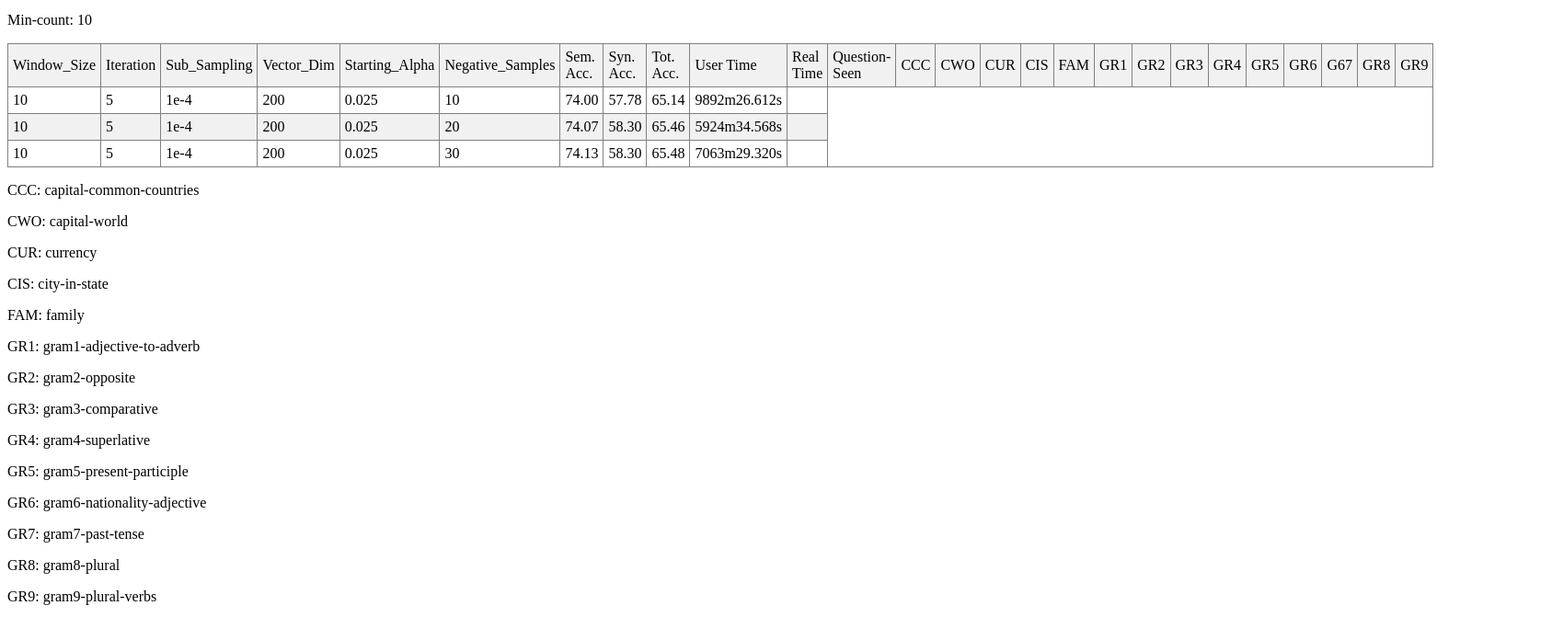
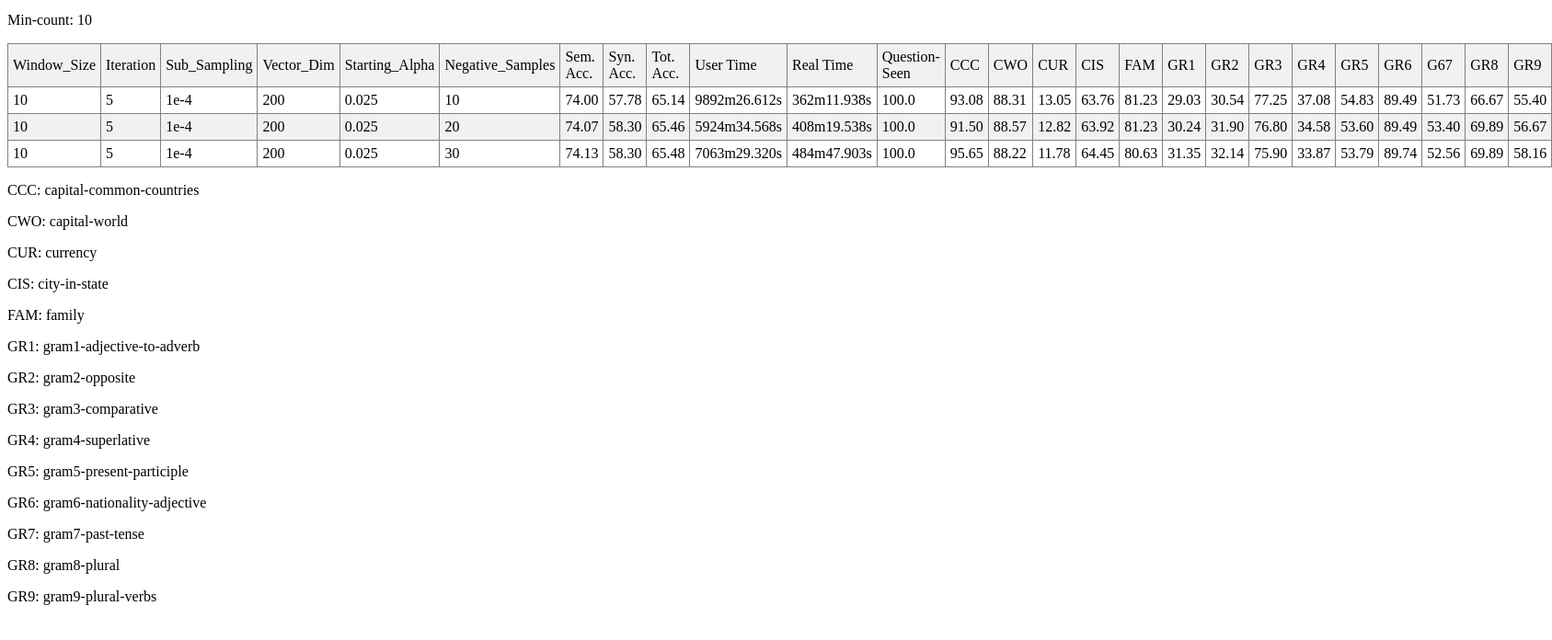
Before and after one commit to evcu/Nalwe, a plain HTML site: page index.html in a window 1280 px wide. Shown: the part 98-794 px from the top of the page at 92% size, 1687 px wide, since content can reach past the window. Drawn offline with Linux system fonts and the light colour scheme.

Commit message:
Update index.html

```diff
--- a/index.html
+++ b/index.html
@@ -89,37 +89,37 @@ function myFunction(response) {
          getPercentage(arr[i].eval["total-acc"]) +
         "</td><td>" +
         arr[i].training.user +
-        "</td><td>";
+        "</td><td>" +
         arr[i].training.real +
-        "</td><td>";
+        "</td><td>" +
         getPercentage(arr[i].eval["q-total"]) +
-        "</td><td>";
+        "</td><td>" +
         getPercentage(arr[i].eval["capital-common-countries"]) +
-        "</td><td>";
+        "</td><td>" +
         getPercentage(arr[i].eval["capital-world"]) +
-        "</td><td>";
+        "</td><td>" +
         getPercentage(arr[i].eval["currency"]) +
-        "</td><td>";
+        "</td><td>" +
         getPercentage(arr[i].eval["city-in-state"]) +
-        "</td><td>";
+        "</td><td>" +
         getPercentage(arr[i].eval["family"]) +
-        "</td><td>";
+        "</td><td>" +
         getPercentage(arr[i].eval["gram1-adjective-to-adverb"]) +
-        "</td><td>";
+        "</td><td>" +
         getPercentage(arr[i].eval["gram2-opposite"]) +
-        "</td><td>";
+        "</td><td>" +
         getPercentage(arr[i].eval["gram3-comparative"]) +
-        "</td><td>";
+        "</td><td>" +
         getPercentage(arr[i].eval["gram4-superlative"]) +
-        "</td><td>";
+        "</td><td>" +
         getPercentage(arr[i].eval["gram5-present-participle"]) +
-        "</td><td>";
+        "</td><td>" +
         getPercentage(arr[i].eval["gram6-nationality-adjective"]) +
-        "</td><td>";
+        "</td><td>" +
         getPercentage(arr[i].eval["gram7-past-tense"]) +
-        "</td><td>";
+        "</td><td>" +
         getPercentage(arr[i].eval["gram8-plural"]) +
-        "</td><td>";
+        "</td><td>" +
         getPercentage(arr[i].eval["gram9-plural-verbs"]) +
         "</td></tr>";
     }
```
